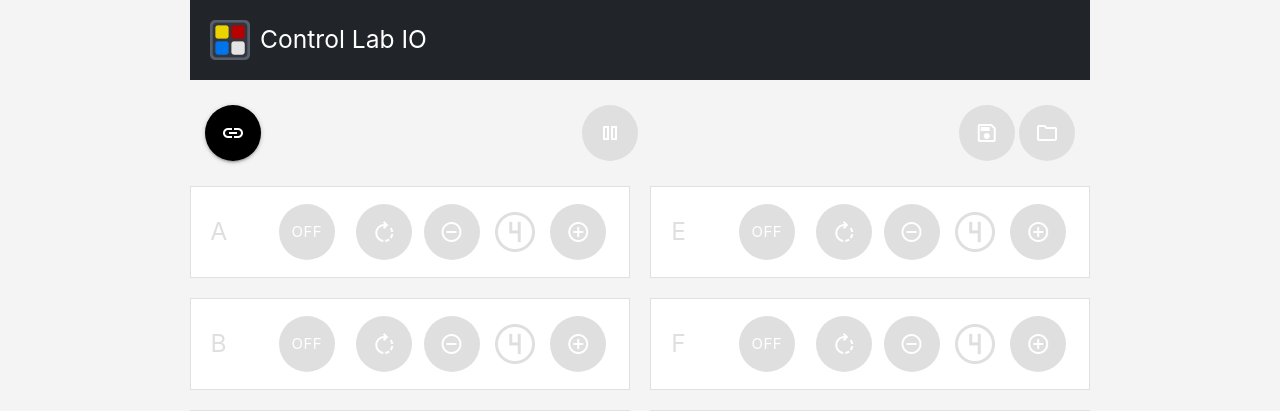
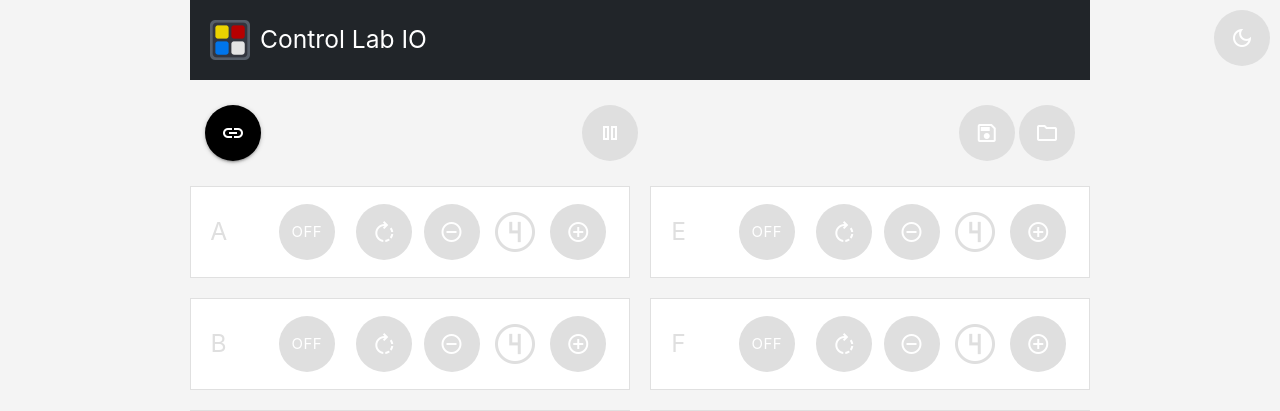
Before and after one commit to diegobaca/Control-Lab-IO-Remote-Dev, a Flask app: page / in a window 1280 px wide. Shown: the top 411 px of the page. Run offline with Flask 3, Linux system fonts and the light colour scheme.

Commit message:
Dark Mode v1

```diff
--- a/static/css/styles.css
+++ b/static/css/styles.css
@@ -6,6 +6,31 @@ body {
     -ms-user-select: none;     /* Internet Explorer/Edge */
     user-select: none;         /* Non-prefixed version, currently supported by Chrome, Edge, Opera, and Firefox */
     cursor: default;           /* Override the cursor to use the default instead of text selection cursor */
+}
+
+.dark-theme {
+    background-color: #121212; /* Dark background */
+    color: #E0E0E0; /* Light text */
+}
+
+.dark-theme .output-container,
+.dark-theme .connection-container,
+.dark-theme .footer-container,
+.dark-theme .title-container {
+    background-color: #1E1E1E; /* Darker shade for containers */
+    color: #E0E0E0; /* Light text for readability */
+}
+
+.dark-theme .on-off-btn {
+    background-color: white; /* Light background for buttons */
+    color: black; /* Dark text for contrast */
+}
+
+.theme-toggle-button {
+    position: absolute; /* Or use 'fixed' depending on your layout */
+    top: 10px; /* Adjust as needed */
+    right: 10px; /* Adjust as needed */
+    z-index: 1001; /* Ensure it's above other content */
 }
 
 .container {
--- a/templates/index.html
+++ b/templates/index.html
@@ -54,6 +54,11 @@
         <div class="title-container">
             <img src="/static/assets/logo.png" alt="Logo" class="logo-image">
             <h5 class="title-text">Control Lab IO</h5>
+            <div class="theme-toggle-button">
+                <button id="theme-toggle-btn" onclick="toggleTheme()" class="btn-floating btn-large waves-effect waves-light">
+                    <i class="material-symbols-outlined" id="theme-icon">dark_mode</i> <!-- Default icon -->
+                </button>
+            </div>
         </div>
 
         <!-- Custom container for Connection, Sending, Save, and Load Buttons -->
@@ -171,6 +176,20 @@
     <script src="https://cdnjs.cloudflare.com/ajax/libs/materialize/1.0.0/js/materialize.min.js" defer></script>
     <!-- Local JavaScript File, deferred to not block HTML parsing -->
     <script src="/static/js/scripts.js" defer></script>
+
+    <script>
+        function toggleTheme() {
+            var body = document.body;
+            var themeIcon = document.getElementById('theme-icon');
+            body.classList.toggle('dark-theme'); // Toggle the dark theme class
+            if (body.classList.contains('dark-theme')) {
+                themeIcon.innerText = 'light_mode'; // Change icon to light mode
+            } else {
+                themeIcon.innerText = 'dark_mode'; // Change icon to dark mode
+            }
+        }
+    </script>
+
 </body>
 
 </html>
```
